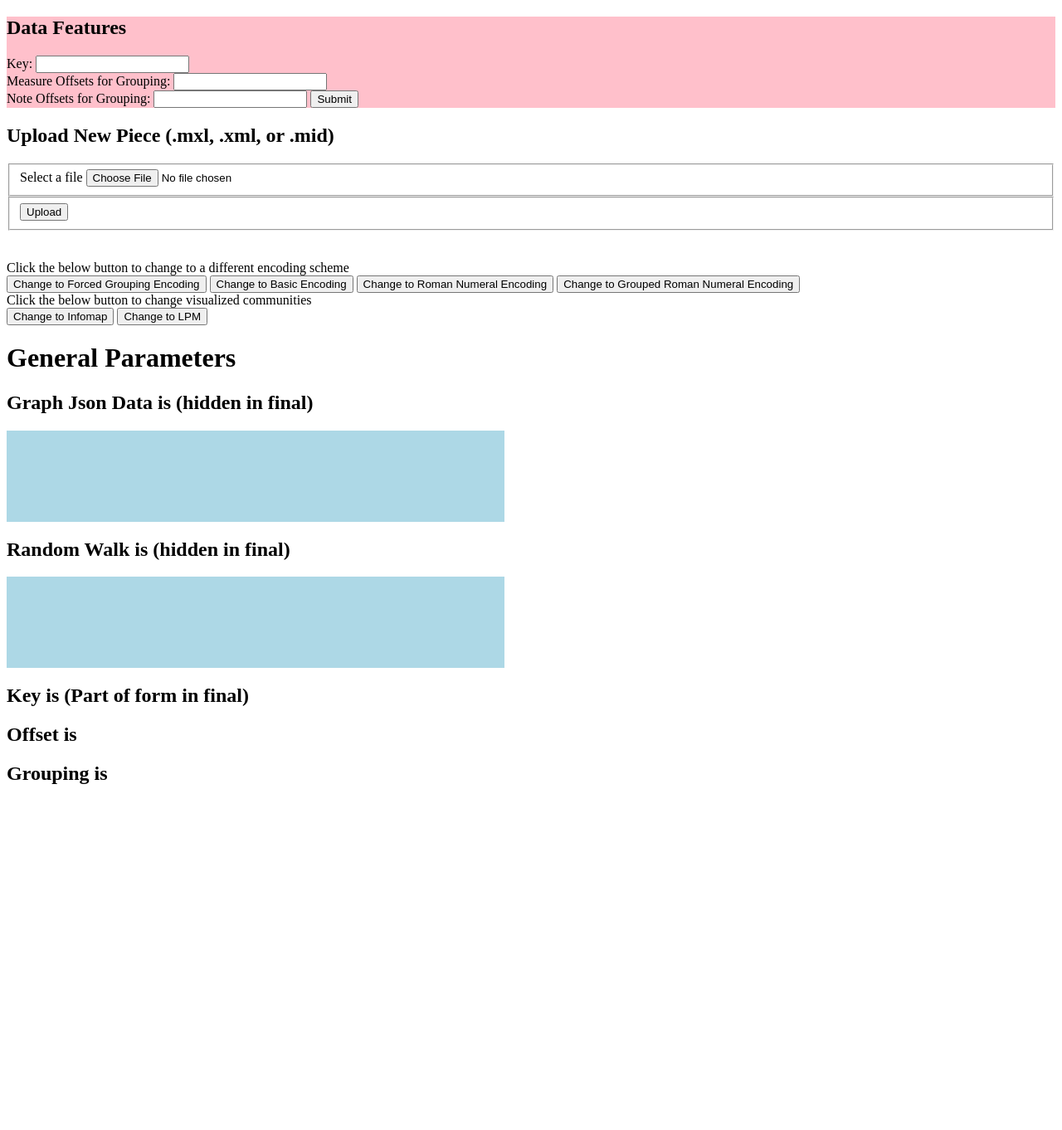
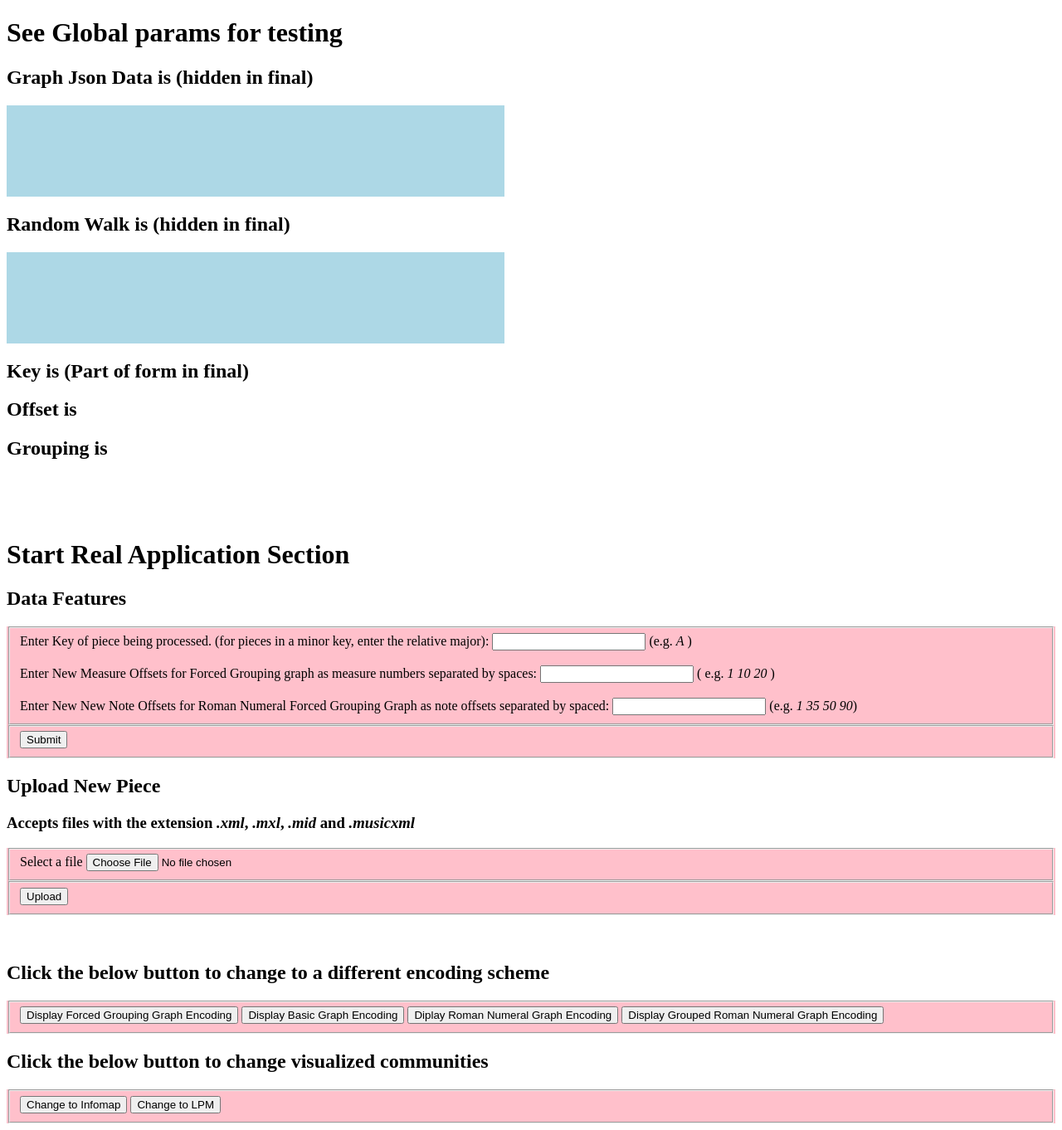
Before and after one commit to kpet123/Network-Composition, a Flask app: template app/templates/index.html in a window 1280 px wide. Shown: the whole page at 83% size. Before the commit the page ends 945 px from the top, so only its background shows below. Run offline with Flask 3, Linux system fonts and the light colour scheme; the template is opened without the code that fills it, so the values that code supplies are empty; parts of the project's set-up code (start-up, migrations or seed data) failed here and were passed over; some libraries are stand-ins or nearby versions.

Commit message:
input form works, made stuff look a bit prettier

```diff
--- a/flaskapp/server.py
+++ b/flaskapp/server.py
@@ -400,17 +400,47 @@
 #If applicable, changes graph and random walk accordingly
 @app.route('/changeparams', methods = ['POST'])
 def changeparams():
-    if request.method == 'POST':
-        global data
-        global filename
-        global random_walk
-        global grouping
-        global offsets
-        global key
-        return render_template('index.html',
-                                  data=data, \
-                                  key=key, grouping = grouping,\
-                                  offsets=offsets, random_walk=random_walk)
+#    if request.method == 'POST':
+    global data
+    global filename
+    global random_walk
+    global grouping
+    global offsets
+    global key
+
+
+    #Get requested values
+
+    grouping_str = request.form['grouping']
+    offsets_str = request.form['offsets']
+    key = request.form['key']
+
+    # Convert grouping and offsets to list of ints
+    f = lambda x: int(x)
+    grouping = grouping_str.split()
+    grouping = list(map(f, grouping))
+    grouping.append("end")
+
+    offsets = offsets_str.split()
+    offsets = list(map(f, offsets))
+    offsets.append("end")
+
+    print("grouping is ", grouping)
+    # Recalculate data and random walk
+    graph, pitchdict = make_graph_from_file(filename, cur_graph_encoding,\
+                 key, offsets, grouping)
+    data = json_graph.node_link_data(make_visualizable_graph(\
+                 graph, pitchdict))
+    random_walk = make_randomwalk_json(graph, cur_walk_encoding)
+
+
+    print("Grouping is ", grouping[1])
+
+
+    return jsonify(data = data, random_walk = random_walk, \
+                grouping = grouping, key = key, offsets = offsets)
+
+
 
 
 if __name__ == '__main__':
--- a/flaskapp/static/interaction.js
+++ b/flaskapp/static/interaction.js
@@ -60,8 +60,8 @@
 
 //Upload New Data
 var upload = function() {
+        var form_data = new FormData($('#upload-file')[0])
 
-        var form_data = new FormData($('#upload-file')[0]);
         $.ajax({
             type: 'POST',
             url: '/uploadajax',
@@ -72,10 +72,49 @@
             success: function(data) {
                 location.reload();
                 console.log('Success!');
-            }
+            },
+        error: function(request, status, error){
+            console.log("Error");
+            console.log(request)
+            console.log(status)
+            console.log(error)
+    }
 
     });
 };
+
+
+//Change Graph generation parameters
+var change_params = function() {
+         var form_data = {
+            key: $('#key').val(),
+            offsets: $('#offsets').val(),
+            grouping: $('#grouping').val(),
+
+         };
+         console.log("in change params function")
+         console.log(form_data)
+         $.ajax({
+            type: 'POST',
+            url:'/changeparams',
+            data: form_data,
+        //    contentType: false,
+        //    cache: false,
+        //    processData: false,
+            success: function(data) {
+                location.reload();
+                console.log('Success!');
+            },
+         error: function(request, status, error){
+            console.log("Error");
+            console.log(request)
+            console.log(status)
+            console.log(error)
+    }
+
+    });
+};
+
 //in #(document).ready,  you can define responses to
 //actions (e.g. button clicks) executed from
 //the index.html file. To link an html action, use that action's id tag (e.g.
@@ -129,4 +168,9 @@
         console.log("in upload file button")
         upload();
     });
+    $('#update-params-btn').click(  function() {
+        console.log("in change params document ready")
+        change_params();
+    });
+
 })
--- a/flaskapp/templates/index.html
+++ b/flaskapp/templates/index.html
@@ -19,78 +19,13 @@
 }
 </style>
 <body>
-<div class="gen_info">
-	<h2> Data Features </h2>
-	<form action = "/changeparams" method = "post"
-			enctype="multipart/form-data">
 
-  		<label for="key">Key:</label>
-  		<input type="text" id="key" name="key" value={{key}}><br>
-  		<label for="grouping">Measure Offsets for Grouping:</label>
-  		<input type="text" id="grouping"
-					name="grouping"  value={{grouping}}><br>
-  		<label for="offsets">Note Offsets for Grouping:</label>
-  		<input type="text" id="offsets" name="offsets" value={{offsets}}>
-  		<input type="submit" value="Submit">
-	</form>
-</div>
-<div>
-
-    <h2> Upload New Piece (.mxl, .xml, or .mid) </h2>
-    <form id="upload-file" method="post" enctype="multipart/form-data">
-        <fieldset>
-            <label for="file">Select a file</label>
-            <input name="file" type="file">
-        </fieldset>
-        <fieldset>
-            <button id="upload-file-btn" type="button">Upload</button>
-        </fieldset>
-    </form>
-</div>
-<br>
-<br>
-<div>
-Click the below button to change to a different encoding scheme
-</div>
-
-<div>
-	<button id="grouped">Change to Forced Grouping Encoding</button>
-	<button id="basic">Change to Basic Encoding</button>
-	<button id="RN">Change to Roman Numeral Encoding</button>
-	<button id="grouped_RN">Change to Grouped Roman Numeral Encoding</button>
-</div>
-
-<div>
-Click the below button to change visualized communities
-</div>
-
-<div>
-	<button id="infomap_vis">Change to Infomap</button>
-	<button id="lpm_vis">Change to LPM</button>
-</div>
-
-
-<script>
-	//These variables are instantiated in Flask and can be
-	//changed through Observable or directly through html
-
-
-	var data = {{data|tojson}}//corresponds Observable cell
-	var random_walk = {{random_walk|tojson}}//corresponds to Observable
-	var key = {{key|tojson}}
-	var grouping = {{grouping|tojson}}
-	var offsets = {{offsets|tojson}}
-	//any information coming in needs to be converted to json
-	//(to my knowlege)
-    console.log("In definiing area")
-    console.log(random_walk)
-</script>
 
 <!--To display current json string, add {{data}} in the div  -->
 <!-- currently used network. This is just here for debugging purposes-->
 
 <div>
-	<h1> General Parameters </h1>
+	<h1> See Global params for testing </h1>
 	<h2>Graph Json Data is (hidden in final)</h2>
 		<div id="data_test" class="scroll_div">
 		{{data}}
@@ -111,11 +46,124 @@
 		<div id="grouping_test">
 			{{grouping}}
 		</div>
+</div>
+<br>
+<br>
+<br>
+<h1> Start Real Application Section </h1>
+
+<h2> Data Features </h2>
+<div class="gen_info">
+	<form id="changeparams"  method = "post"
+			enctype="multipart/form-data">
+  	  <fieldset>
+            <label for="key">
 
 
+                Enter Key of piece being processed. (for pieces in a minor
+                key, enter the relative major):
+            </label>
+            <input type="text" id="key" name="key">
+            (e.g. <i>A</i>  )
+            <br>
+            <br>
+
+            <label for="grouping">
+                Enter New Measure Offsets for Forced Grouping graph
+                as measure numbers separated by spaces:
+            </label>
+            <input type="text" id="grouping" name="grouping" >
+            ( e.g. <i>1 10 20 </i>)
+            <br>
+            <br>
+            <label for="offsets">
+                Enter New New Note Offsets for Roman Numeral Forced
+                Grouping Graph as note offsets separated by spaced:
+            </label>
+            <input type="text" id="offsets" name="offsets" >
+            (e.g. <i>1  35 50 90</i>)
+           <br>
+
+      </fieldset>
+
+      <fieldset>
+ 	    	 <button id = "update-params-btn" type="button">Submit</button>
+      </fieldset>
+	</form>
+</div>
 
 
-<div>
+<h2> Upload New Piece </h2>
+<h3> Accepts files with the extension
+    <i>.xml</i>, <i>.mxl</i>, <i>.mid</i> and <i>.musicxml</i>
+</h3>
+
+<div class="gen_info">
+
+<!-- Code adapted from
+https://stackoverflow.com/questions/18334717/how-to-upload-a-file-using-an-ajax-call-in-flask
+
+--!>
+    <form id="upload-file" method="post" enctype="multipart/form-data">
+        <fieldset>
+            <label for="file">Select a file</label>
+            <input name="file" type="file">
+        </fieldset>
+        <fieldset>
+            <button id="upload-file-btn" type="submit">Upload</button>
+        </fieldset>
+    </form>
+</div>
+<br>
+<br>
+<h2>
+Click the below button to change to a different encoding scheme
+</h2>
+
+<div class="gen_info">
+    <fieldset>
+        <button id="grouped">
+            Display Forced Grouping Graph Encoding
+        </button>
+        <button id="basic">
+            Display Basic Graph Encoding
+        </button>
+        <button id="RN">
+            Diplay Roman Numeral Graph Encoding
+        </button>
+        <button id="grouped_RN">
+            Display Grouped Roman Numeral Graph Encoding
+        </button>
+    </fieldset>
+</div>
+
+<h2>
+Click the below button to change visualized communities
+</h2>
+
+<div class="gen_info">
+    <fieldset>
+	    <button id="infomap_vis">Change to Infomap</button>
+	    <button id="lpm_vis">Change to LPM</button>
+    </fieldset>
+</div>
+
+
+<script>
+	//These variables are instantiated in Flask and can be
+	//changed through Observable or directly through html
+
+
+	var data = {{data|tojson}}//corresponds Observable cell
+	var random_walk = {{random_walk|tojson}}//corresponds to Observable
+	var key = {{key|tojson}}
+	var grouping = {{grouping|tojson}}
+	var offsets = {{offsets|tojson}}
+	//any information coming in needs to be converted to json
+	//(to my knowlege)
+    console.log("In definiing area")
+    console.log(random_walk)
+</script>
 
 <!-- This script instantiates our Observable script and -->
 <!--controls how information is passed in and out of -->
--- a/src/mnet.py
+++ b/src/mnet.py
@@ -115,7 +115,8 @@
             node_id = convert_note(note)
         else:
             print("ERROR UNHANDLED TYPE ", type(note))
-
+        print("In convert, grouping is ", grouping)
+        print("g is ", g)
         #print(getMeasureFromNote(note))
         if getMeasureFromNote(note) == str(grouping[g]):
             node_group = grouping[g]
```
Also changed, not shown: 3 other files.
